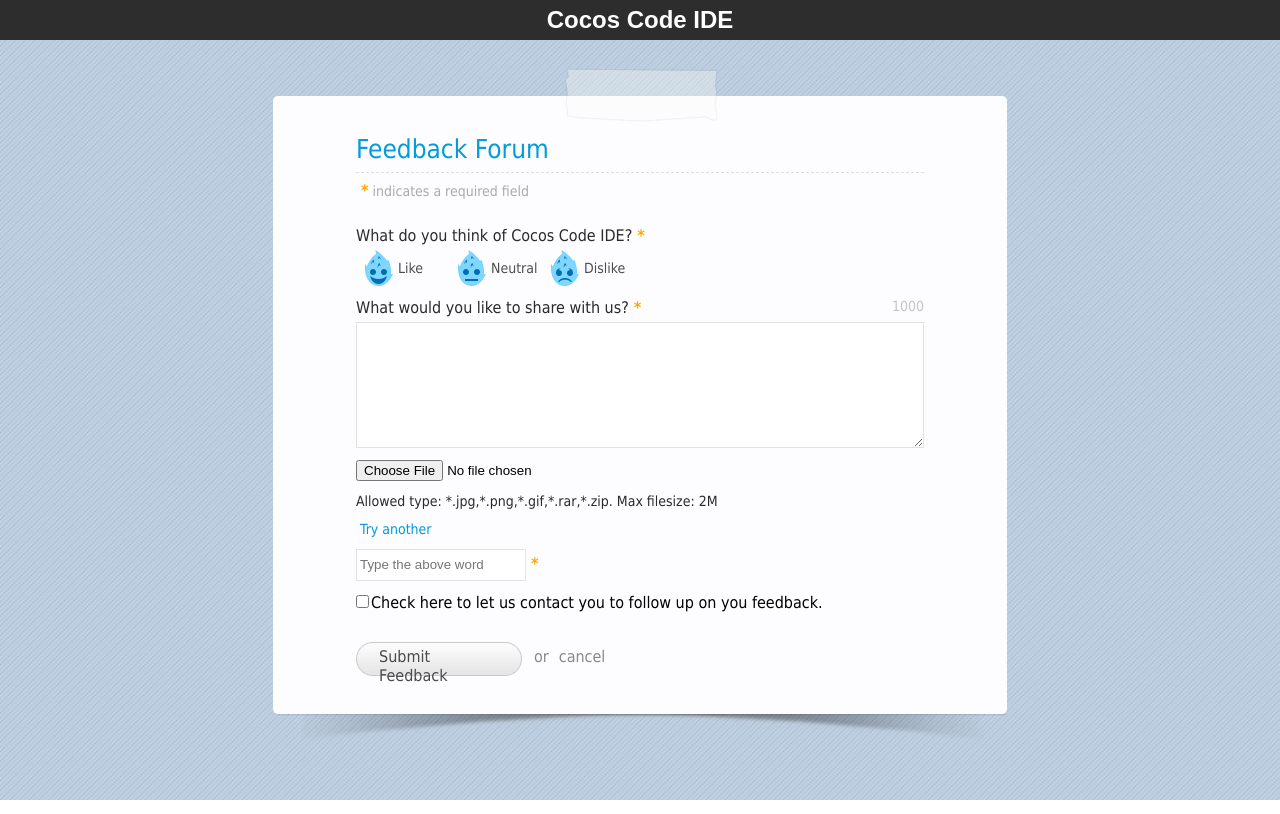
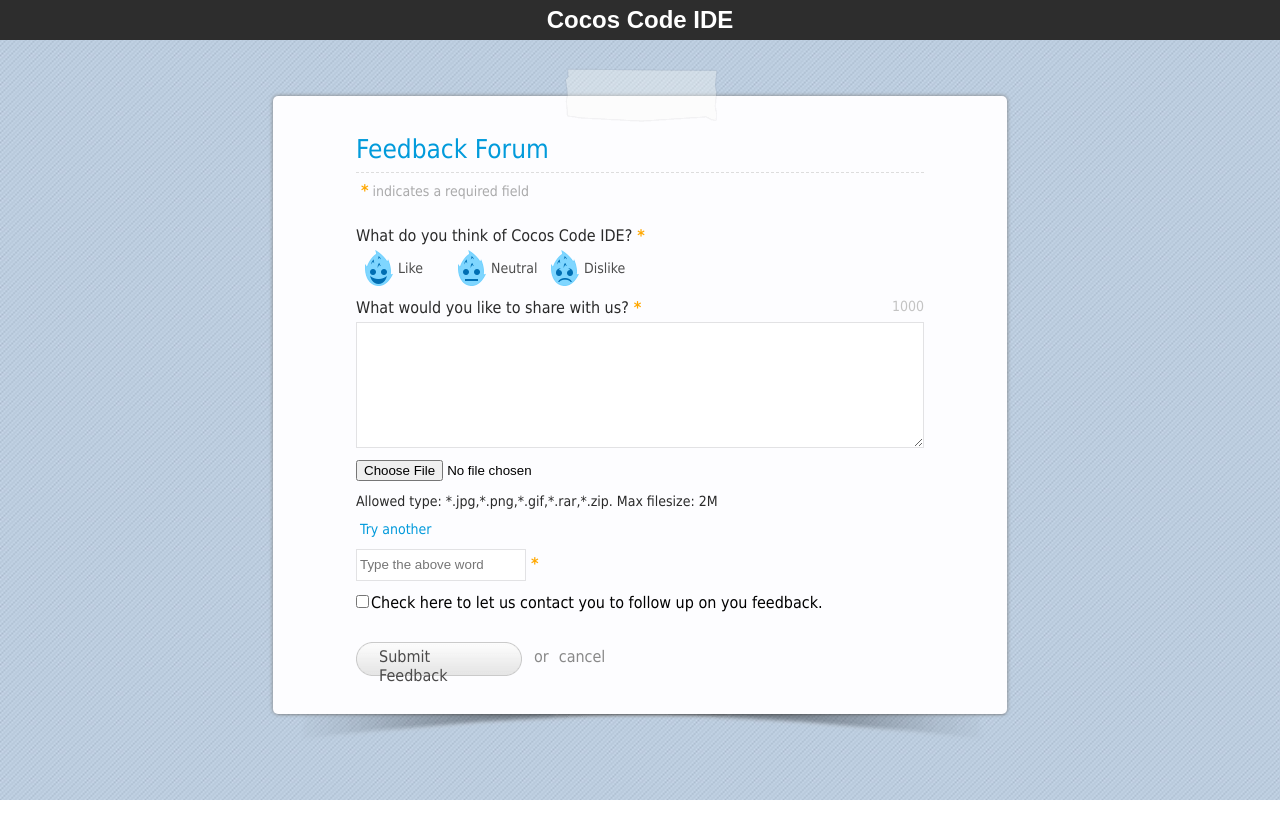
Before and after one commit to auiog413/ci_feedback, a CodeIgniter app: page /index.php/feedback/index in a window 1280 px wide. Run offline with CodeIgniter, Linux system fonts and the light colour scheme.

Commit message:
恢复边框阴影

```diff
--- a/application/views/upload_form.php
+++ b/application/views/upload_form.php
@@ -136,7 +136,7 @@
 .header{height:34px;margin:auto;padding-top:6px;background-color:#2d2d2d;width:100%;}
 .header h3{font-size:24px;text-align:center;font-family:"Arial";font-weight:bold;color:#ffffff;}
 .main{margin-top:56px;font-family:"Tahoma";}
-.content{width:568px;padding:38px 83px;background-color:#fdfdff;position:relative;left:50%;border-radius:5px;margin-left:-367px;}
+.content{width:568px;padding:38px 83px;background-color:#fdfdff;position:relative;left:50%;border-radius:5px;margin-left:-367px;-webkit-box-shadow:0px 0px 4px #818181;;-moz-box-shadow:0px 0px 4px #818181;;box-shadow:0px 0px 4px #818181;}
 .form_title{font-size:26px;color:#029bdb;border-bottom:#ddd dashed 1px;padding-bottom:8px;font-weight:normal;}
 .required_star{font-weight:bold;color:#ffa800;font-size:16px;margin-left:5px;}
 .content .tape{background:url(statics/tape.png) no-repeat;width:154px;height:54px;position:absolute;top:-28px;left:291px;}
```
